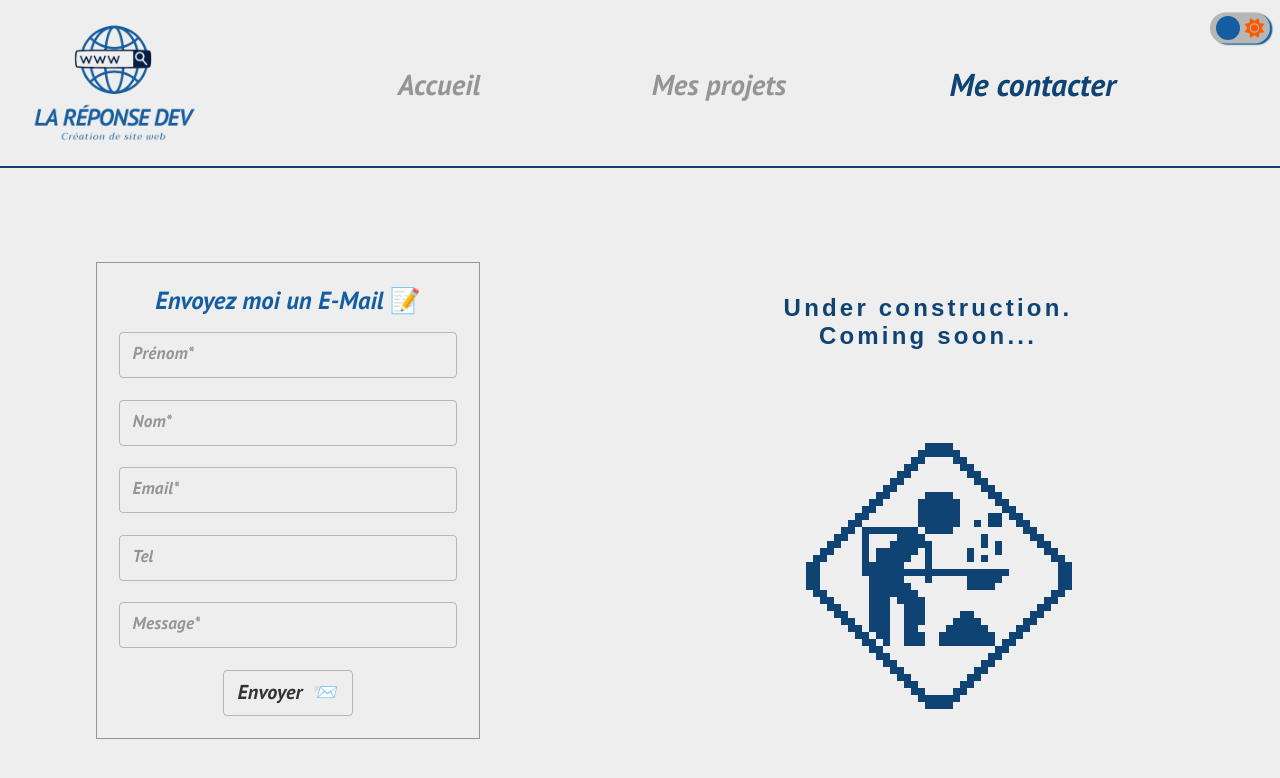
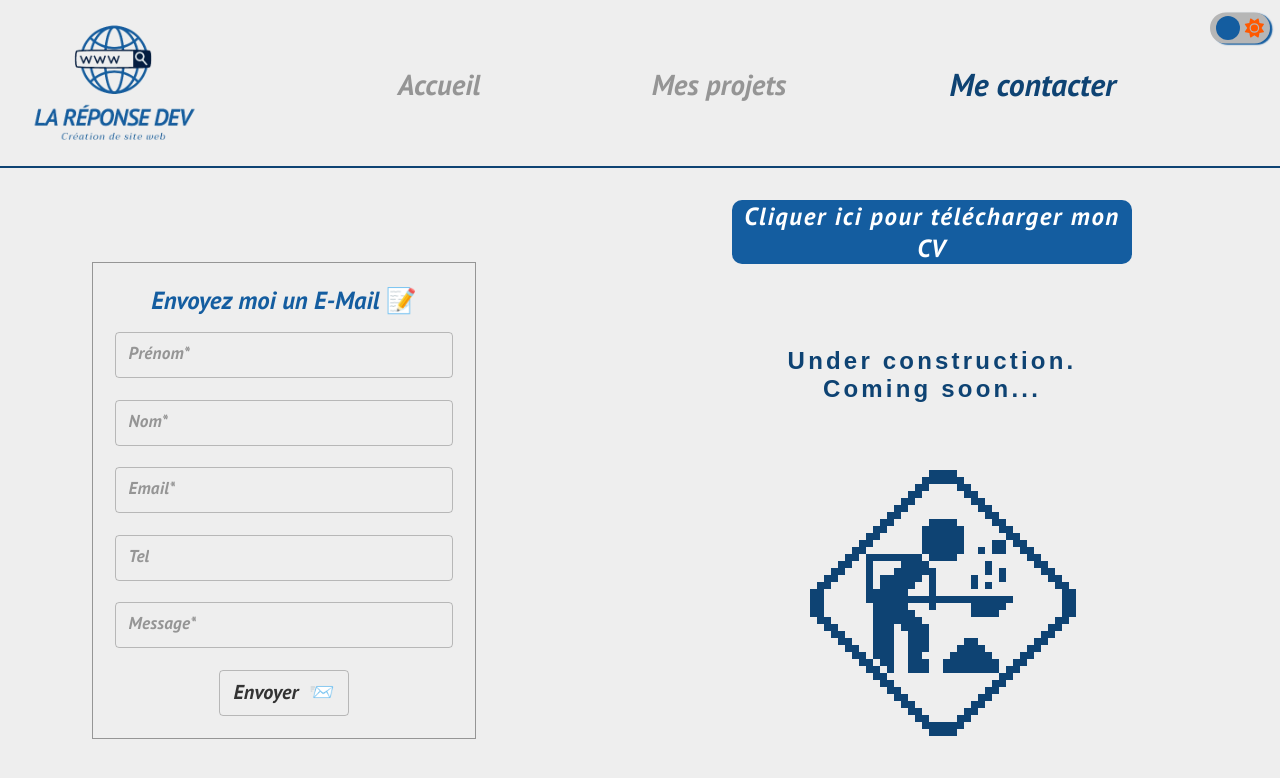
Before and after one commit to DevWeb13/portfolioreact, a React (Create React App) app: page /contact in a window 1280 px wide. Shown: the top 778 px of the page. Built offline with nearby package versions, Linux system fonts and the light colour scheme; a web font is replaced by a local one.

Commit message:
feat: (Contact.jsx): Add button for get CV in pdf

```diff
--- /dev/null
+++ b/src/components/ButtonLink/ButtonLink.jsx
@@ -0,0 +1,19 @@
+import React from 'react';
+import propTypes from 'prop-types';
+
+function ButtonLink({ href, text }) {
+  return (
+    <button type="button" className="buttonLink">
+      <a className="link" href={href} target="_blank" rel="noopener noreferrer">
+        {text}
+      </a>
+    </button>
+  );
+}
+
+export default ButtonLink;
+
+ButtonLink.propTypes = {
+  href: propTypes.string.isRequired,
+  text: propTypes.string.isRequired,
+};
--- /dev/null
+++ b/src/components/ButtonLink/_buttonLink.scss
@@ -0,0 +1,44 @@
+.buttonLink {
+  background: $colorPrimary;
+  color: white;
+  border: 0;
+  // padding: 0.5rem;
+  border-radius: 10px;
+  font-weight: bold;
+  font-size: calc(0.7rem + 0.25vw);
+  cursor: pointer;
+  letter-spacing: 0.1rem;
+  transition: all 0.2s ease-in-out;
+  width: calc(35% - 0.1rem);
+
+  &:hover {
+    background: $colorPrimaryDarken;
+  }
+  .link {
+    color: white;
+    width: 100%;
+    height: 100%;
+    display: flex;
+    align-items: center;
+    justify-content: center;
+
+    &:hover {
+      transform: scale(1);
+    }
+  }
+}
+
+.dark {
+  .buttonLink {
+    background: $colorDarkSecondary;
+    .link {
+      color: $colorDark;
+    }
+    &:hover {
+      background: $colorDarkSecondaryDarken;
+      .link {
+        color: $colorLight;
+      }
+    }
+  }
+}
--- a/src/components/ProjectCard/ProjectCard.jsx
+++ b/src/components/ProjectCard/ProjectCard.jsx
@@ -2,6 +2,7 @@ import React from 'react';
 import propTypes from 'prop-types';
 import displayLogo from '../../services/displayLogo';
 import displayProjectLogoOrName from '../../services/displayProjectLogoOrName';
+import ButtonLink from '../ButtonLink/ButtonLink';
 
 function ProjectCard({ project }) {
   return (
@@ -27,26 +28,8 @@ function ProjectCard({ project }) {
         </div>
 
         <div className="projectLinksContainer">
-          <button type="button">
-            <a
-              className="projectLink"
-              href={project.link}
-              target="_blank"
-              rel="noopener noreferrer"
-            >
-              Visit site
-            </a>
-          </button>
-          <button type="button">
-            <a
-              className="projectLink"
-              href={project.gitHub}
-              rel="noopener noreferrer"
-              target="_blank"
-            >
-              Dépot GitHub
-            </a>
-          </button>
+          <ButtonLink href={project.link} text="Visit site" />
+          <ButtonLink href={project.gitHub} text="Visit GitHub" />
         </div>
       </div>
     </div>
--- a/src/components/ProjectCard/_projectCard.scss
+++ b/src/components/ProjectCard/_projectCard.scss
@@ -68,22 +68,8 @@
       display: flex;
       justify-content: space-around;
       width: 90%;
-      button {
-        background: $colorPrimary;
-        color: white;
-        border: 0;
-        padding: 0.5rem;
-        border-radius: 10px;
-        font-weight: bold;
-        width: 8.25rem;
-        cursor: pointer;
-        letter-spacing: 0.1rem;
-        &:hover {
-          background: $colorPrimaryDarken;
-        }
-        .projectLink {
-          color: white;
-        }
+      .buttonLink {
+        min-height: 30px;
       }
     }
 
@@ -125,17 +111,5 @@
     .description {
       color: $colorDarkSecondaryDarken;
     }
-    button {
-      background: $colorDarkSecondary;
-      .projectLink {
-        color: $colorDark;
-      }
-      &:hover {
-        background: $colorDarkSecondaryDarken;
-        .projectLink {
-          color: $colorLight;
-        }
-      }
-    }
   }
 }
--- a/src/pages/Contact/Contact.jsx
+++ b/src/pages/Contact/Contact.jsx
@@ -1,6 +1,7 @@
 import React from 'react';
 import Form from '../../components/Form/Form';
 import ConstructionLogo from '../../components/ConstructionLogo/ConstructionLogo';
+import ButtonLink from '../../components/ButtonLink/ButtonLink';
 
 function Contact() {
   return (
@@ -10,6 +11,10 @@ function Contact() {
         <Form />
 
         <section className="other">
+          <ButtonLink
+            href="./CV_GIULIANO_LOIC.pdf"
+            text="Cliquer ici pour télécharger mon CV"
+          />
           <ConstructionLogo />
         </section>
       </main>
--- a/src/pages/Contact/_contact.scss
+++ b/src/pages/Contact/_contact.scss
@@ -3,10 +3,31 @@
   flex-direction: column;
   align-items: center;
   justify-content: center;
-  // gap: 1rem;
+  flex: 1;
+  gap: 1rem;
 
   .other {
     width: 100%;
+    display: flex;
+    flex-direction: column;
+    align-items: center;
+
+    gap: $gapSmall;
+    height: 100%;
+    justify-content: space-around;
+    .buttonLink {
+      width: 90%;
+      max-width: 400px;
+      font-size: calc(0.75rem + 1vw);
+      min-height: 50px;
+      // height: 100%;
+      .link {
+        height: 100%;
+        display: flex;
+        align-items: center;
+        justify-content: center;
+      }
+    }
   }
 }
 
--- a/src/services/displayLogo.js
+++ b/src/services/displayLogo.js
@@ -1,4 +1,4 @@
-// import htmlLogo from '../assets/html-5-svgrepo-com.svg';
+import htmlLogo from '../assets/html-5-svgrepo-com.svg';
 import reactLogo from '../assets/react-svgrepo-com.svg';
 import jsLogo from '../assets/js-svgrepo-com.svg';
 import expressLogo from '../assets/express-svgrepo-com.svg';
@@ -18,7 +18,7 @@ import rechartsLogo from '../assets/recharts.png';
  */
 export default function displayLogo(technology) {
   if (technology === 'html') {
-    return '../assets/html-5-svgrepo-com.svg';
+    return htmlLogo;
   }
   if (technology === 'react') {
     return reactLogo;
--- a/src/styles/_settings.scss
+++ b/src/styles/_settings.scss
@@ -101,6 +101,7 @@ h1 {
 li {
   list-style-type: none;
 }
+
 a {
   font-family: 'PT Sans', sans-serif;
   text-decoration: none;
@@ -108,12 +109,12 @@ a {
   color: $colorSecondary;
   transition: all 0.3s;
   transform: scale(1);
+
   &:hover {
     transform: scale(1.1);
     color: $colorSecondaryDarken;
   }
 }
-
 button {
   cursor: pointer;
 }
--- a/src/styles/index.scss
+++ b/src/styles/index.scss
@@ -11,3 +11,4 @@
 @import '../components/ToggleButtonMUI/toggleButtonMUI';
 @import '../components/Form/form';
 @import '../components/ProjectCard/projectCard';
+@import '../components/ButtonLink/buttonLink';
```
Also changed, not shown: 1 other file (tests, documents, lock files or other folders).
